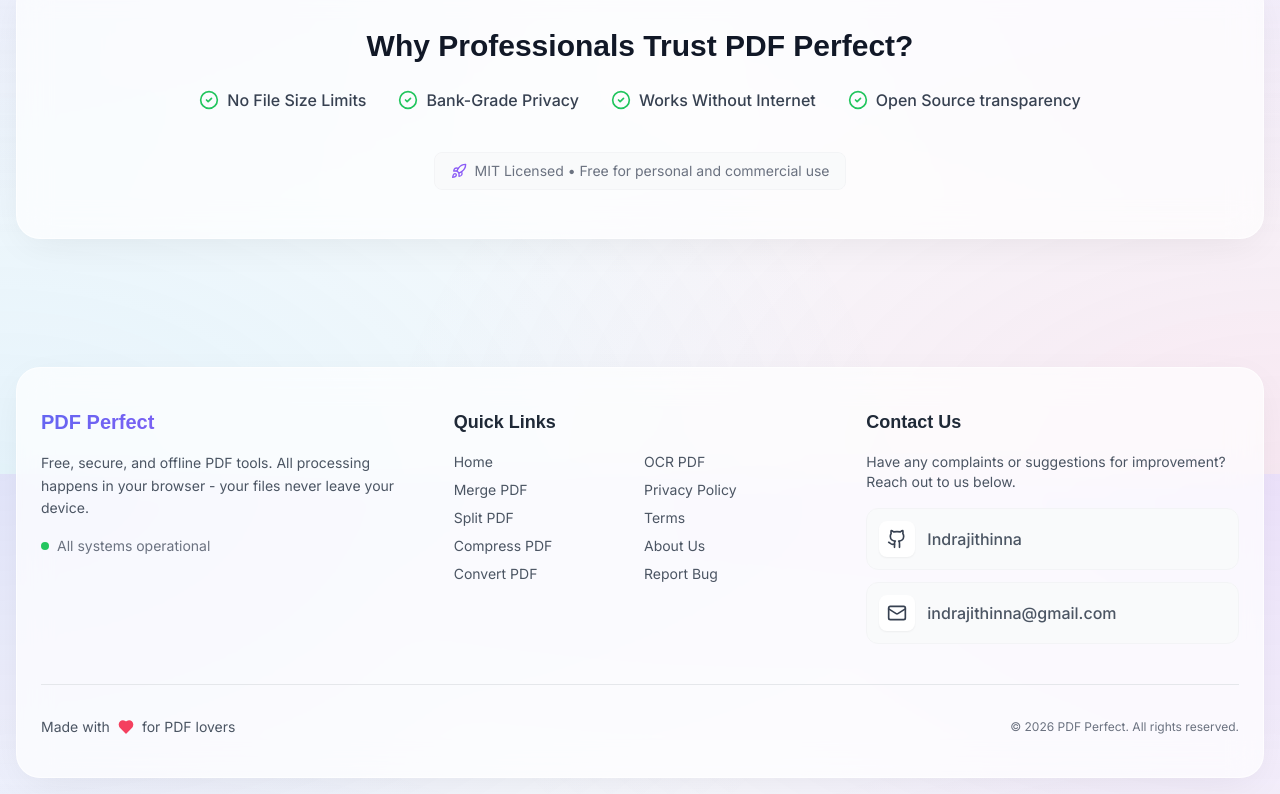
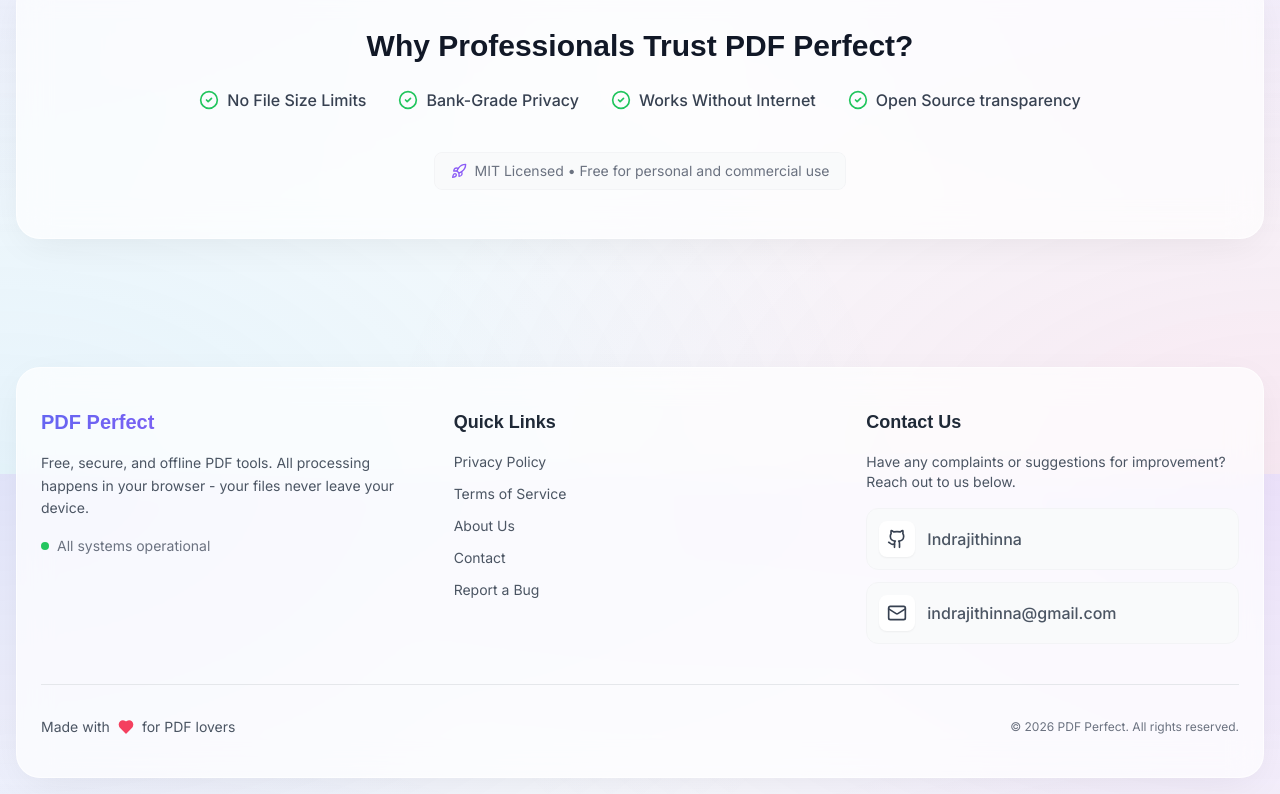
Before and after one commit to Indrajithinna/PDF-Perfect, a React (Vite) app: page / in a window 1280 px wide. Shown: the part 1926-2720 px from the top of the page. Built offline with nearby package versions, Linux system fonts and the light colour scheme; the HTML template or start-up script is replaced by a standard one.

Commit message:
revert: Remove expanded tool links from Footer

```diff
--- a/src/components/Footer.tsx
+++ b/src/components/Footer.tsx
@@ -1,5 +1,4 @@
 import React from 'react';
-import { Link } from 'react-router-dom';
 import { Github, Heart, Mail } from 'lucide-react';
 
 const Footer: React.FC = () => {
@@ -25,46 +24,7 @@ const Footer: React.FC = () => {
                     {/* Quick Links */}
                     <div>
                         <h4 className="font-bold text-gray-800 dark:text-gray-100 mb-4 text-lg">Quick Links</h4>
-                        <div className="grid grid-cols-2 gap-2">
-                            <ul className="space-y-2 text-sm">
-                                <li>
-                                    <Link to="/" className="text-gray-600 dark:text-gray-400 hover:text-purple-600 dark:hover:text-purple-400 transition-colors flex items-center group">
-                                        <span className="w-0 group-hover:w-2 h-0.5 bg-purple-600 dark:bg-purple-400 mr-0 group-hover:mr-2 transition-all duration-300"></span>
-                                        Home
-                                    </Link>
-                                </li>
-                                <li>
-                                    <Link to="/merge" className="text-gray-600 dark:text-gray-400 hover:text-purple-600 dark:hover:text-purple-400 transition-colors flex items-center group">
-                                        <span className="w-0 group-hover:w-2 h-0.5 bg-purple-600 dark:bg-purple-400 mr-0 group-hover:mr-2 transition-all duration-300"></span>
-                                        Merge PDF
-                                    </Link>
-                                </li>
-                                <li>
-                                    <Link to="/split" className="text-gray-600 dark:text-gray-400 hover:text-purple-600 dark:hover:text-purple-400 transition-colors flex items-center group">
-                                        <span className="w-0 group-hover:w-2 h-0.5 bg-purple-600 dark:bg-purple-400 mr-0 group-hover:mr-2 transition-all duration-300"></span>
-                                        Split PDF
-                                    </Link>
-                                </li>
-                                <li>
-                                    <Link to="/compress" className="text-gray-600 dark:text-gray-400 hover:text-purple-600 dark:hover:text-purple-400 transition-colors flex items-center group">
-                                        <span className="w-0 group-hover:w-2 h-0.5 bg-purple-600 dark:bg-purple-400 mr-0 group-hover:mr-2 transition-all duration-300"></span>
-                                        Compress PDF
-                                    </Link>
-                                </li>
-                                <li>
-                                    <Link to="/convert" className="text-gray-600 dark:text-gray-400 hover:text-purple-600 dark:hover:text-purple-400 transition-colors flex items-center group">
-                                        <span className="w-0 group-hover:w-2 h-0.5 bg-purple-600 dark:bg-purple-400 mr-0 group-hover:mr-2 transition-all duration-300"></span>
-                                        Convert PDF
-                                    </Link>
-                                </li>
-                            </ul>
-                            <ul className="space-y-2 text-sm">
-                                <li>
-                                    <Link to="/ocr" className="text-gray-600 dark:text-gray-400 hover:text-purple-600 dark:hover:text-purple-400 transition-colors flex items-center group">
-                                        <span className="w-0 group-hover:w-2 h-0.5 bg-purple-600 dark:bg-purple-400 mr-0 group-hover:mr-2 transition-all duration-300"></span>
-                                        OCR PDF
-                                    </Link>
-                                </li>
+                        <ul className="space-y-3 text-sm">
                             <li>
                                 <a href="#" className="text-gray-600 dark:text-gray-400 hover:text-purple-600 dark:hover:text-purple-400 transition-colors flex items-center group">
                                     <span className="w-0 group-hover:w-2 h-0.5 bg-purple-600 dark:bg-purple-400 mr-0 group-hover:mr-2 transition-all duration-300"></span>
@@ -74,7 +34,7 @@ const Footer: React.FC = () => {
                             <li>
                                 <a href="#" className="text-gray-600 dark:text-gray-400 hover:text-purple-600 dark:hover:text-purple-400 transition-colors flex items-center group">
                                     <span className="w-0 group-hover:w-2 h-0.5 bg-purple-600 dark:bg-purple-400 mr-0 group-hover:mr-2 transition-all duration-300"></span>
-                                        Terms
+                                    Terms of Service
                                 </a>
                             </li>
                             <li>
@@ -84,13 +44,18 @@ const Footer: React.FC = () => {
                                 </a>
                             </li>
                             <li>
+                                <a href="#" className="text-gray-600 dark:text-gray-400 hover:text-purple-600 dark:hover:text-purple-400 transition-colors flex items-center group">
+                                    <span className="w-0 group-hover:w-2 h-0.5 bg-purple-600 dark:bg-purple-400 mr-0 group-hover:mr-2 transition-all duration-300"></span>
+                                    Contact
+                                </a>
+                            </li>
+                            <li>
                                 <a href="https://github.com/Indrajithinna/PDF-Perfect/issues" target="_blank" rel="noopener noreferrer" className="text-gray-600 dark:text-gray-400 hover:text-purple-600 dark:hover:text-purple-400 transition-colors flex items-center group">
                                     <span className="w-0 group-hover:w-2 h-0.5 bg-purple-600 dark:bg-purple-400 mr-0 group-hover:mr-2 transition-all duration-300"></span>
-                                        Report Bug
+                                    Report a Bug
                                 </a>
                             </li>
                         </ul>
-                        </div>
                     </div>
 
                     {/* Connect Section */}
```
Lines whose indentation alone changed are shown as unchanged.
